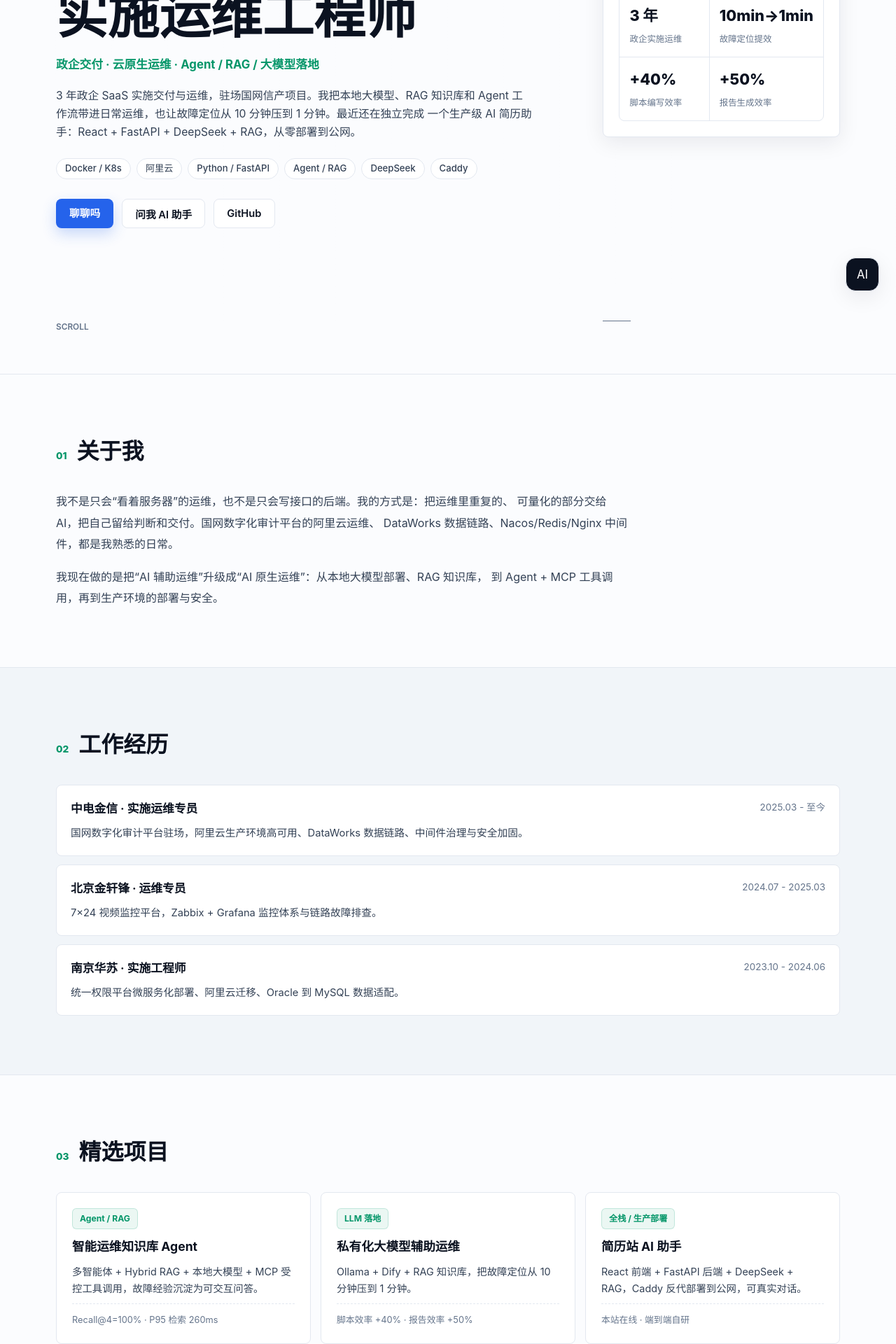
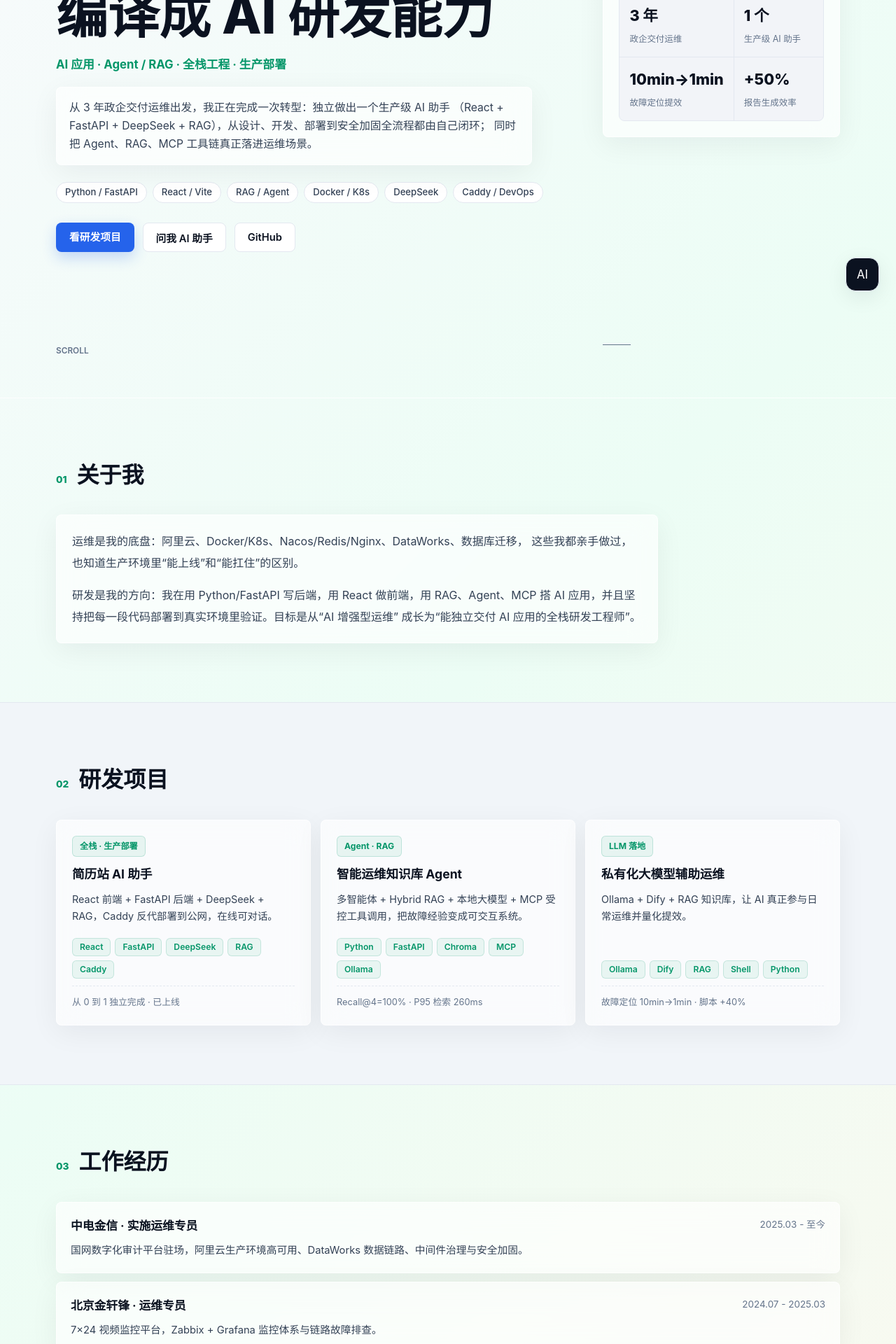
Before and after one commit to hubeifatcat/my-resume, a React (Vite) app in the folder react-app/: page / in a window 1280 px wide. Shown: the part 300-2220 px from the top of the page at 70% size. Built offline with nearby package versions, Linux system fonts and the light colour scheme.

Commit message:
feat: 首页改版为玻璃拟态研发向风格

```diff
--- a/react-app/src/Home.jsx
+++ b/react-app/src/Home.jsx
@@ -22,8 +22,38 @@ export default function Home({ onChat }) {
     return () => window.removeEventListener("scroll", onScroll);
   }, []);
 
+  const projects = [
+    {
+      tag: "全栈 · 生产部署",
+      name: "简历站 AI 助手",
+      desc: "React 前端 + FastAPI 后端 + DeepSeek + RAG，Caddy 反代部署到公网，在线可对话。",
+      meta: "从 0 到 1 独立完成 · 已上线",
+      stack: ["React", "FastAPI", "DeepSeek", "RAG", "Caddy"],
+    },
+    {
+      tag: "Agent · RAG",
+      name: "智能运维知识库 Agent",
+      desc: "多智能体 + Hybrid RAG + 本地大模型 + MCP 受控工具调用，把故障经验变成可交互系统。",
+      meta: "Recall@4=100% · P95 检索 260ms",
+      stack: ["Python", "FastAPI", "Chroma", "MCP", "Ollama"],
+    },
+    {
+      tag: "LLM 落地",
+      name: "私有化大模型辅助运维",
+      desc: "Ollama + Dify + RAG 知识库，让 AI 真正参与日常运维并量化提效。",
+      meta: "故障定位 10min→1min · 脚本 +40%",
+      stack: ["Ollama", "Dify", "RAG", "Shell", "Python"],
+    },
+  ];
+
+  const skillGroups = [
+    { title: "AI 研发", items: ["Python", "FastAPI", "React / Vite", "RAG", "Agent / MCP", "DeepSeek"] },
+    { title: "云原生", items: ["Docker", "K8s", "阿里云", "Caddy", "CI/CD"] },
+    { title: "数据与中间件", items: ["Nacos", "Redis", "Nginx", "DataWorks", "MySQL", "Oracle"] },
+  ];
+
   return (
-    <div className="site">
+    <div className="site v3">
       <nav className="site-nav" id="siteNav">
         <div className="container">
           <a href="#top" className="brand">
@@ -32,8 +62,9 @@ export default function Home({ onChat }) {
           </a>
           <ul className="nav-links" id="navLinks">
             <li><a href="#about">关于</a></li>
+            <li><a href="#projects">研发项目</a></li>
             <li><a href="#work">经历</a></li>
-            <li><a href="#projects">项目</a></li>
+            <li><a href="#skills">技术栈</a></li>
             <li><a href="#contact">联系</a></li>
           </ul>
           <div className="nav-actions">
@@ -48,40 +79,36 @@ export default function Home({ onChat }) {
       <header className="p-hero" id="top">
         <div className="container">
           <div className="p-hero-main">
-            <div className="p-kicker">你好，我是 @武渭星</div>
-            <h1>
-              AI 增强型
-              <br />
-              实施运维工程师
-            </h1>
-            <p className="p-role">政企交付 · 云原生运维 · Agent / RAG / 大模型落地</p>
-            <p className="p-story">
-              3 年政企 SaaS 实施交付与运维，驻场国网信产项目。我把本地大模型、RAG 知识库和
-              Agent 工作流带进日常运维，也让故障定位从 10 分钟压到 1 分钟。最近还在独立完成
-              一个生产级 AI 简历助手：React + FastAPI + DeepSeek + RAG，从零部署到公网。
+            <div className="p-kicker glass">你好，我是 @武渭星 · AI 研发 / 全栈工程</div>
+            <h1>把运维经验，<br />编译成 AI 研发能力</h1>
+            <p className="p-role">AI 应用 · Agent / RAG · 全栈工程 · 生产部署</p>
+            <p className="p-story glass">
+              从 3 年政企交付运维出发，我正在完成一次转型：独立做出一个生产级 AI 助手
+              （React + FastAPI + DeepSeek + RAG），从设计、开发、部署到安全加固全流程都由自己闭环；
+              同时把 Agent、RAG、MCP 工具链真正落进运维场景。
             </p>
             <div className="p-tags">
+              <span>Python / FastAPI</span>
+              <span>React / Vite</span>
+              <span>RAG / Agent</span>
               <span>Docker / K8s</span>
-              <span>阿里云</span>
-              <span>Python / FastAPI</span>
-              <span>Agent / RAG</span>
               <span>DeepSeek</span>
-              <span>Caddy</span>
+              <span>Caddy / DevOps</span>
             </div>
             <div className="p-actions">
-              <a href="#contact" className="btn btn-primary">聊聊吗</a>
+              <a href="#projects" className="btn btn-primary">看研发项目</a>
               <button className="btn btn-outline" onClick={onChat}>问我 AI 助手</button>
               <a href="https://github.com/hubeifatcat" target="_blank" rel="noreferrer" className="btn btn-outline">GitHub</a>
             </div>
           </div>
 
-          <aside className="p-hero-side">
+          <aside className="p-hero-side glass">
             <div className="p-monogram">武</div>
-            <div className="p-side-label">OPEN TO WORK · 北京</div>
+            <div className="p-side-label">OPEN TO AI R&D · 北京</div>
             <div className="p-stats">
-              <div><strong>3 年</strong><span>政企实施运维</span></div>
+              <div><strong>3 年</strong><span>政企交付运维</span></div>
+              <div><strong>1 个</strong><span>生产级 AI 助手</span></div>
               <div><strong>10min→1min</strong><span>故障定位提效</span></div>
-              <div><strong>+40%</strong><span>脚本编写效率</span></div>
               <div><strong>+50%</strong><span>报告生成效率</span></div>
             </div>
           </aside>
@@ -97,36 +124,58 @@ export default function Home({ onChat }) {
             <span className="p-num">01</span>
             <h2>关于我</h2>
           </div>
-          <div className="p-about">
+          <div className="p-about glass">
             <p>
-              我不是只会“看着服务器”的运维，也不是只会写接口的后端。我的方式是：把运维里重复的、
-              可量化的部分交给 AI，把自己留给判断和交付。国网数字化审计平台的阿里云运维、
-              DataWorks 数据链路、Nacos/Redis/Nginx 中间件，都是我熟悉的日常。
+              运维是我的底盘：阿里云、Docker/K8s、Nacos/Redis/Nginx、DataWorks、数据库迁移，
+              这些我都亲手做过，也知道生产环境里“能上线”和“能扛住”的区别。
             </p>
             <p>
-              我现在做的是把“AI 辅助运维”升级成“AI 原生运维”：从本地大模型部署、RAG 知识库，
-              到 Agent + MCP 工具调用，再到生产环境的部署与安全。
+              研发是我的方向：我在用 Python/FastAPI 写后端，用 React 做前端，用 RAG、Agent、MCP
+              搭 AI 应用，并且坚持把每一段代码部署到真实环境里验证。目标是从“AI 增强型运维”
+              成长为“能独立交付 AI 应用的全栈研发工程师”。
             </p>
           </div>
         </div>
       </section>
 
-      <section className="p-section p-alt" id="work">
+      <section className="p-section p-alt" id="projects">
         <div className="container">
           <div className="p-section-head">
             <span className="p-num">02</span>
+            <h2>研发项目</h2>
+          </div>
+          <div className="p-projects">
+            {projects.map((p) => (
+              <article className="p-project glass" key={p.name}>
+                <span className="p-tag">{p.tag}</span>
+                <h3>{p.name}</h3>
+                <p>{p.desc}</p>
+                <div className="p-stack">
+                  {p.stack.map((s) => <span key={s}>{s}</span>)}
+                </div>
+                <div className="p-meta">{p.meta}</div>
+              </article>
+            ))}
+          </div>
+        </div>
+      </section>
+
+      <section className="p-section" id="work">
+        <div className="container">
+          <div className="p-section-head">
+            <span className="p-num">03</span>
             <h2>工作经历</h2>
           </div>
           <div className="p-jobs">
-            <div className="p-job">
+            <div className="p-job glass">
               <div className="p-job-top"><h3>中电金信 · 实施运维专员</h3><span>2025.03 - 至今</span></div>
               <p>国网数字化审计平台驻场，阿里云生产环境高可用、DataWorks 数据链路、中间件治理与安全加固。</p>
             </div>
-            <div className="p-job">
+            <div className="p-job glass">
               <div className="p-job-top"><h3>北京金轩锋 · 运维专员</h3><span>2024.07 - 2025.03</span></div>
               <p>7×24 视频监控平台，Zabbix + Grafana 监控体系与链路故障排查。</p>
             </div>
-            <div className="p-job">
+            <div className="p-job glass">
               <div className="p-job-top"><h3>南京华苏 · 实施工程师</h3><span>2023.10 - 2024.06</span></div>
               <p>统一权限平台微服务化部署、阿里云迁移、Oracle 到 MySQL 数据适配。</p>
             </div>
@@ -134,42 +183,32 @@ export default function Home({ onChat }) {
         </div>
       </section>
 
-      <section className="p-section" id="projects">
+      <section className="p-section p-alt" id="skills">
         <div className="container">
           <div className="p-section-head">
-            <span className="p-num">03</span>
-            <h2>精选项目</h2>
+            <span className="p-num">04</span>
+            <h2>技术栈</h2>
           </div>
-          <div className="p-projects">
-            <article className="p-project">
-              <span className="p-tag">Agent / RAG</span>
-              <h3>智能运维知识库 Agent</h3>
-              <p>多智能体 + Hybrid RAG + 本地大模型 + MCP 受控工具调用，故障经验沉淀为可交互问答。</p>
-              <div className="p-meta">Recall@4=100% · P95 检索 260ms</div>
-            </article>
-            <article className="p-project">
-              <span className="p-tag">LLM 落地</span>
-              <h3>私有化大模型辅助运维</h3>
-              <p>Ollama + Dify + RAG 知识库，把故障定位从 10 分钟压到 1 分钟。</p>
-              <div className="p-meta">脚本效率 +40% · 报告效率 +50%</div>
-            </article>
-            <article className="p-project">
-              <span className="p-tag">全栈 / 生产部署</span>
-              <h3>简历站 AI 助手</h3>
-              <p>React 前端 + FastAPI 后端 + DeepSeek + RAG，Caddy 反代部署到公网，可真实对话。</p>
-              <div className="p-meta">本站在线 · 端到端自研</div>
-            </article>
+          <div className="p-skills">
+            {skillGroups.map((g) => (
+              <div className="p-skill glass" key={g.title}>
+                <h3>{g.title}</h3>
+                <div className="p-stack">
+                  {g.items.map((s) => <span key={s}>{s}</span>)}
+                </div>
+              </div>
+            ))}
           </div>
         </div>
       </section>
 
-      <section className="p-section p-alt" id="contact">
+      <section className="p-section" id="contact">
         <div className="container">
           <div className="p-section-head">
-            <span className="p-num">04</span>
+            <span className="p-num">05</span>
             <h2>聊聊吗</h2>
           </div>
-          <div className="p-contact">
+          <div className="p-contact glass">
             <div><span>邮箱</span><a href="mailto:18335357090@163.com">18335357090@163.com</a></div>
             <div><span>电话</span><a href="tel:19054750791">190-5475-0791</a></div>
             <div><span>微信</span>wwx-_-168</div>
@@ -180,7 +219,7 @@ export default function Home({ onChat }) {
 
       <footer>
         <div className="container">
-          <span>2026 武渭星 · AI 增强型运维工程师</span>
+          <span>2026 武渭星 · AI 研发 / 全栈工程</span>
           <div className="footer-links">
             <button className="link-btn" onClick={onChat}>AI 助手</button>
             <a href="https://github.com/hubeifatcat/my-resume" target="_blank" rel="noreferrer">网站源码</a>
--- a/react-app/src/styles.css
+++ b/react-app/src/styles.css
@@ -1834,3 +1834,103 @@ footer .container {
     grid-template-columns: 1fr;
   }
 }
+
+/* ---------- Portfolio v3 (glass) ---------- */
+.site.v3 {
+  background: linear-gradient(135deg, #f8fafc 0%, #ecfdf5 42%, #fff7ed 100%);
+}
+
+.site.v3 .p-hero {
+  background: transparent;
+  border-bottom-color: rgba(255, 255, 255, 0.85);
+}
+
+.glass {
+  background: rgba(255, 255, 255, 0.62);
+  -webkit-backdrop-filter: blur(18px);
+  backdrop-filter: blur(18px);
+  border: 1px solid rgba(255, 255, 255, 0.74);
+  box-shadow: 0 10px 40px rgba(11, 18, 32, 0.06);
+}
+
+.site.v3 .p-kicker.glass,
+.site.v3 .p-story.glass {
+  border-radius: 8px;
+}
+
+.site.v3 .p-story.glass {
+  padding: 16px 18px;
+  max-width: 680px;
+}
+
+.site.v3 .p-hero-side.glass {
+  border-radius: 8px;
+}
+
+.site.v3 .p-stats div {
+  background: rgba(255, 255, 255, 0.55);
+}
+
+.site.v3 .p-about.glass {
+  padding: 22px;
+  border-radius: 8px;
+  max-width: 860px;
+}
+
+.site.v3 .p-job.glass {
+  border-radius: 8px;
+}
+
+.site.v3 .p-project.glass {
+  border-radius: 8px;
+}
+
+.p-stack {
+  display: flex;
+  flex-wrap: wrap;
+  gap: 6px;
+  margin: 10px 0 0;
+}
+
+.p-stack span {
+  display: inline-flex;
+  align-items: center;
+  min-height: 26px;
+  padding: 0 10px;
+  border-radius: 6px;
+  background: rgba(5, 150, 105, 0.07);
+  border: 1px solid rgba(5, 150, 105, 0.16);
+  color: var(--green);
+  font-size: 0.76rem;
+  font-weight: 600;
+}
+
+.p-skills {
+  display: grid;
+  grid-template-columns: repeat(3, minmax(0, 1fr));
+  gap: 14px;
+}
+
+.p-skill {
+  padding: 20px;
+  border-radius: 8px;
+}
+
+.p-skill h3 {
+  font-size: 1rem;
+  margin-bottom: 12px;
+}
+
+.site.v3 .p-contact.glass {
+  border-radius: 8px;
+}
+
+.site.v3 .p-contact div {
+  background: rgba(255, 255, 255, 0.55);
+}
+
+@media (max-width: 900px) {
+  .p-skills {
+    grid-template-columns: 1fr;
+  }
+}
```
